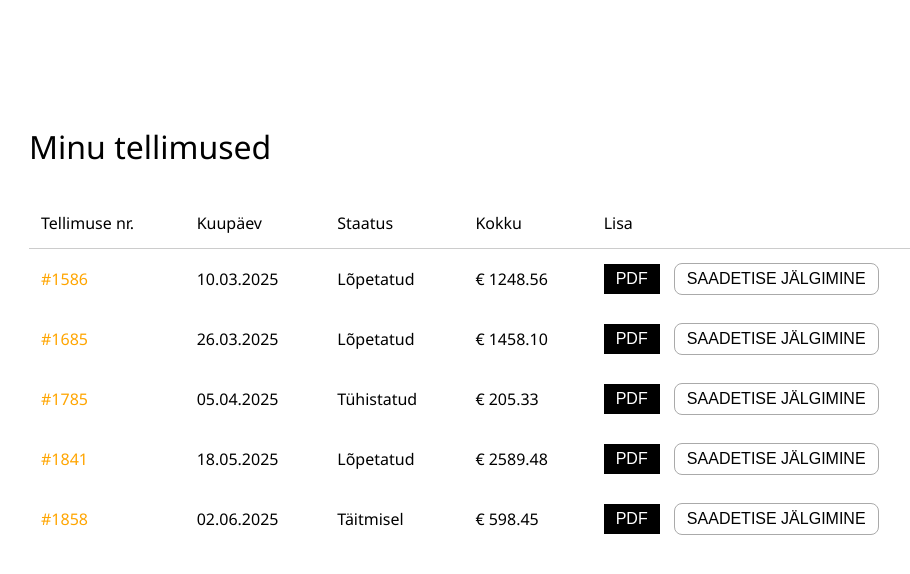
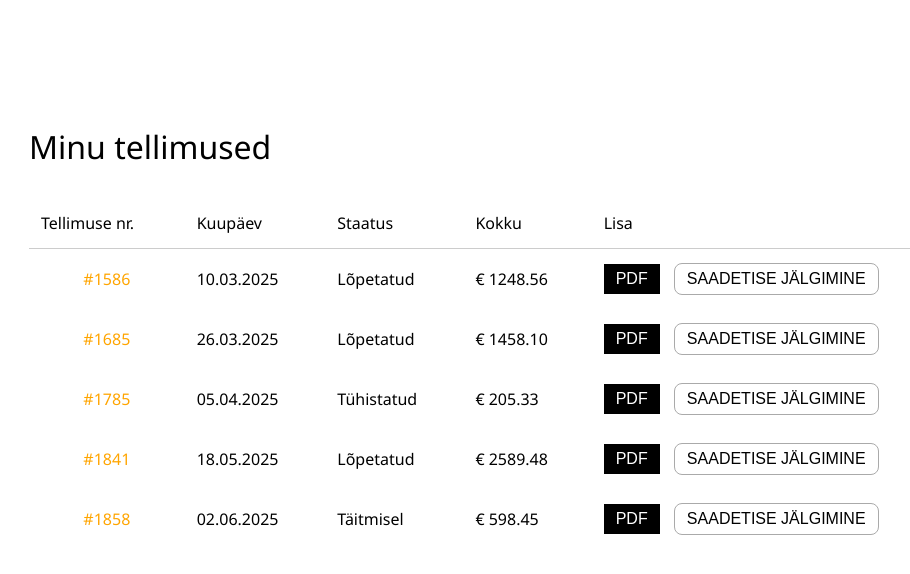
Before and after one commit to MaarjaKo/Ordering_system, a PHP site: page /HTML/orders.html in a window 1280 px wide. Shown: the top 574 px of the page, without its empty margins (131-1041 px from the left). Run offline with PHP 8.4, Linux system fonts and the light colour scheme.

Commit message:
Update orders.css

```diff
--- a/Homepage/CSS/orders.css
+++ b/Homepage/CSS/orders.css
@@ -51,6 +51,11 @@ body {
   color: orange;
 }
 
+.orders-table td.order-number {
+  color: orange;
+  text-align: center;
+}
+
 .pdf-btn {
   background-color: black;
   color: white;
```
